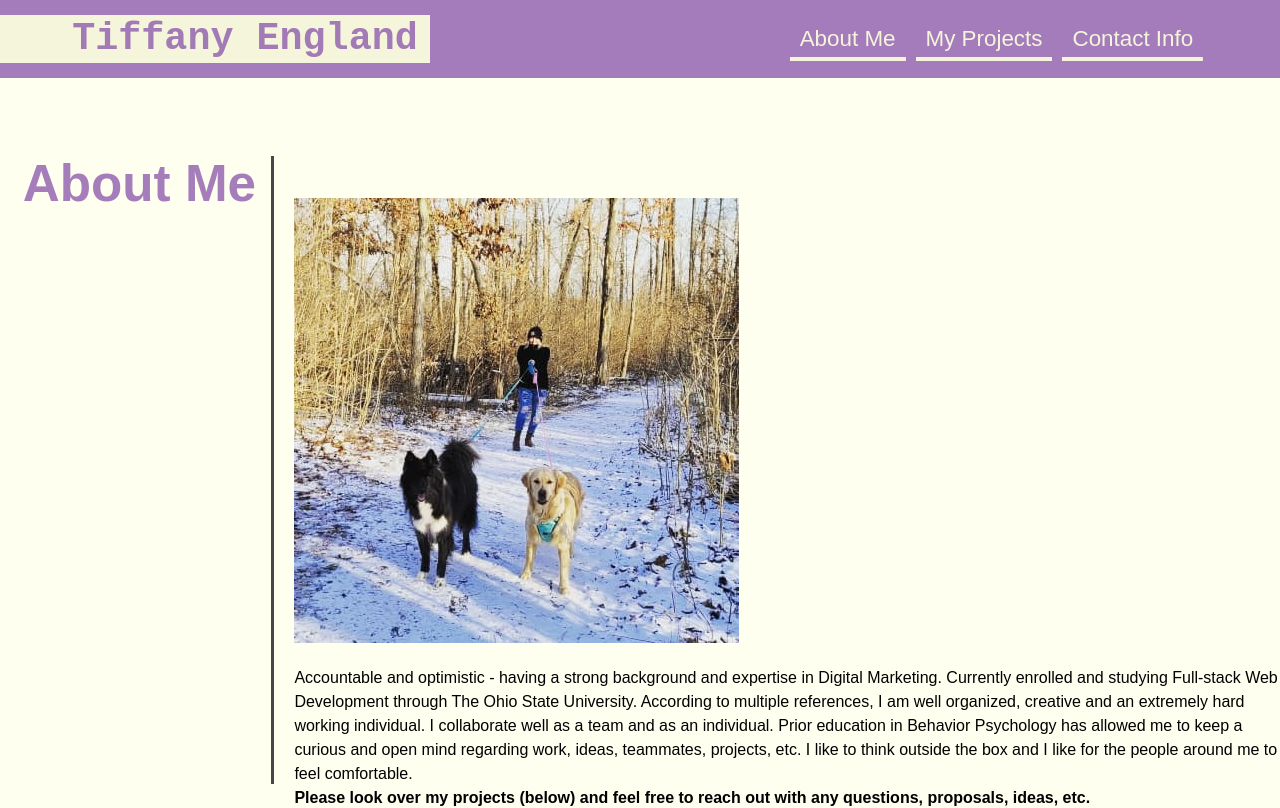
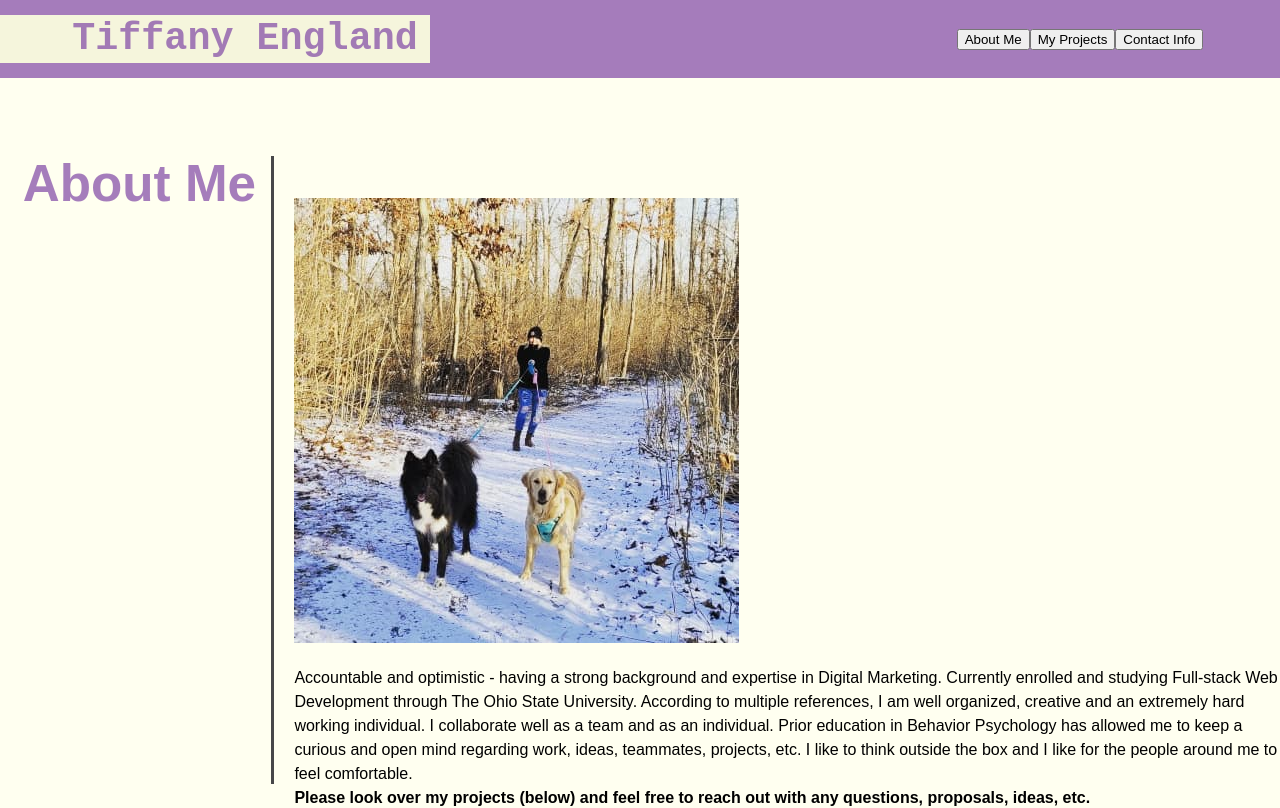
Before and after one commit to Trengland/React-Portfolio, a React (Create React App) app: page / in a window 1280 px wide. Shown: the top 808 px of the page. Built offline with nearby package versions, Linux system fonts and the light colour scheme.

Commit message:
hooks, more componenets

```diff
--- a/src/App.js
+++ b/src/App.js
@@ -4,16 +4,37 @@ import Contact from './components/contact/contact';
 import Footer from './components/footer/footer';
 import Header from './components/header/header';
 import Projects from './components/projects/projects';
-
-
+import {useState} from 'react';
+import Resume from './components/resume/resume';
+// tells us...
 
 function App() {
+  const [currentPage, setCurrentPage] = useState('About');
+  const renderPage = () => {
+    if (currentPage === 'About') {
+      return <About />;
+    }
+    if (currentPage === 'Projects') {
+      return <Projects />;
+    }
+    if (currentPage === 'Contact') {
+      return <Contact />;
+    }
+    if (currentPage === 'Resume') {
+      return <Resume />;
+    }
+  };
+// setCurrentPage only exists here in this funcntion,. but we need to use it for the Nav, so we need to pass it down 2 levels.
+
   return (
     <div className="App">
-  <Header/>
-  <About/>
-  <Projects/>
-  <Contact/>
+  <Header setCurrentPage = {
+    setCurrentPage
+    //this is the PROP that is equal to the above function
+  } />
+{
+  renderPage()
+}
   <Footer/>
     </div>
   );
--- a/src/components/header/header.js
+++ b/src/components/header/header.js
@@ -2,13 +2,14 @@ import React from 'react'
 import Nav from '../nav/nav'
 import './style.css'
 
-function Header() {
+function Header({setCurrentPage}) {
   return (
     <div><header>
     <h1>Tiffany England</h1>
-    <Nav/>
+    <Nav setCurrentPage = {setCurrentPage}/>
   </header></div>
   )
 }
 
+
 export default Header
--- a/src/components/nav/nav.js
+++ b/src/components/nav/nav.js
@@ -1,13 +1,19 @@
 import React from 'react'
 import './style.css'
 
-function Nav() {
+function Nav({setCurrentPage}) {
   return (
 <div>
     <nav>
-    <a href="#about">About Me</a>
-    <a href="#projects">My Projects</a>
-    <a href="#contact">Contact Info</a>
+    <button onClick={() => {
+      setCurrentPage('About')
+    }}>About Me</button>
+    <button onClick= {() => {
+      setCurrentPage('Projects')
+    }}>My Projects</button>
+    <button onClick={() => {
+    setCurrentPage('Contact')
+    }}>Contact Info</button>
   </nav>
 </div>
   )
--- /dev/null
+++ b/src/components/resume/resume.js
@@ -0,0 +1,11 @@
+import React from 'react'
+import './style.css'
+
+
+function Resume() {
+  return (
+    <div>Resume</div>
+  )
+}
+
+export default Resume
```
Also changed, not shown: src/components/resume/style.css (added).
